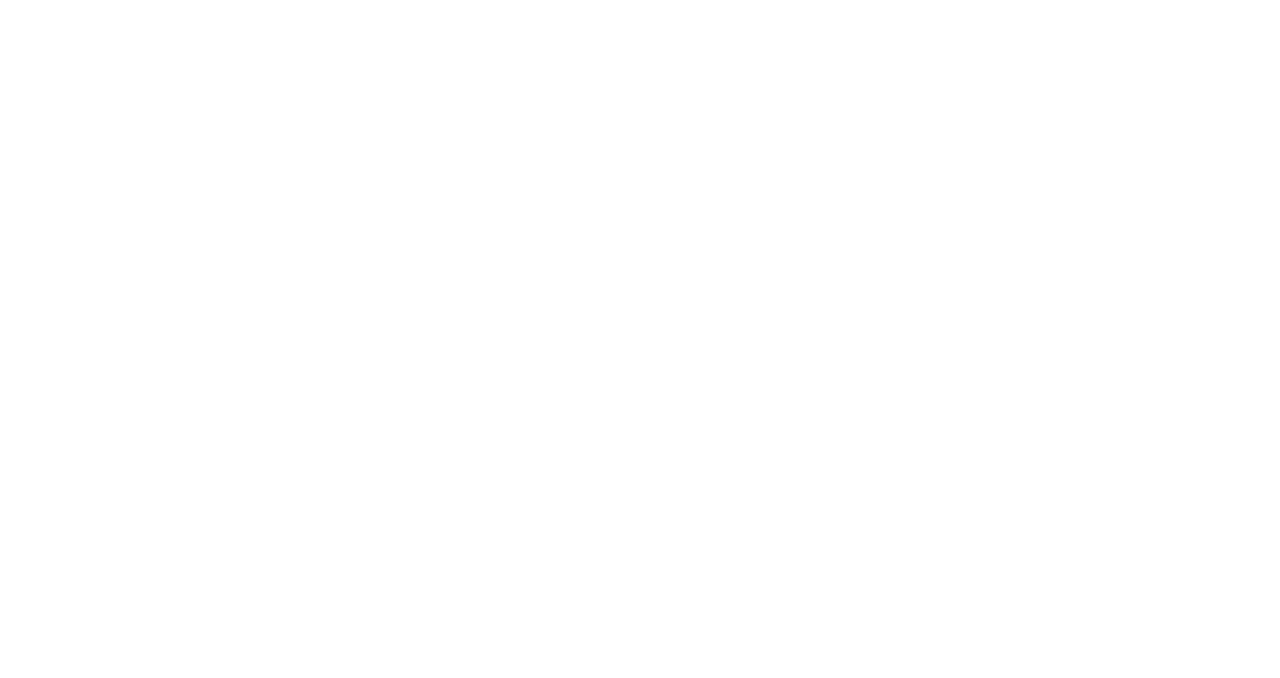
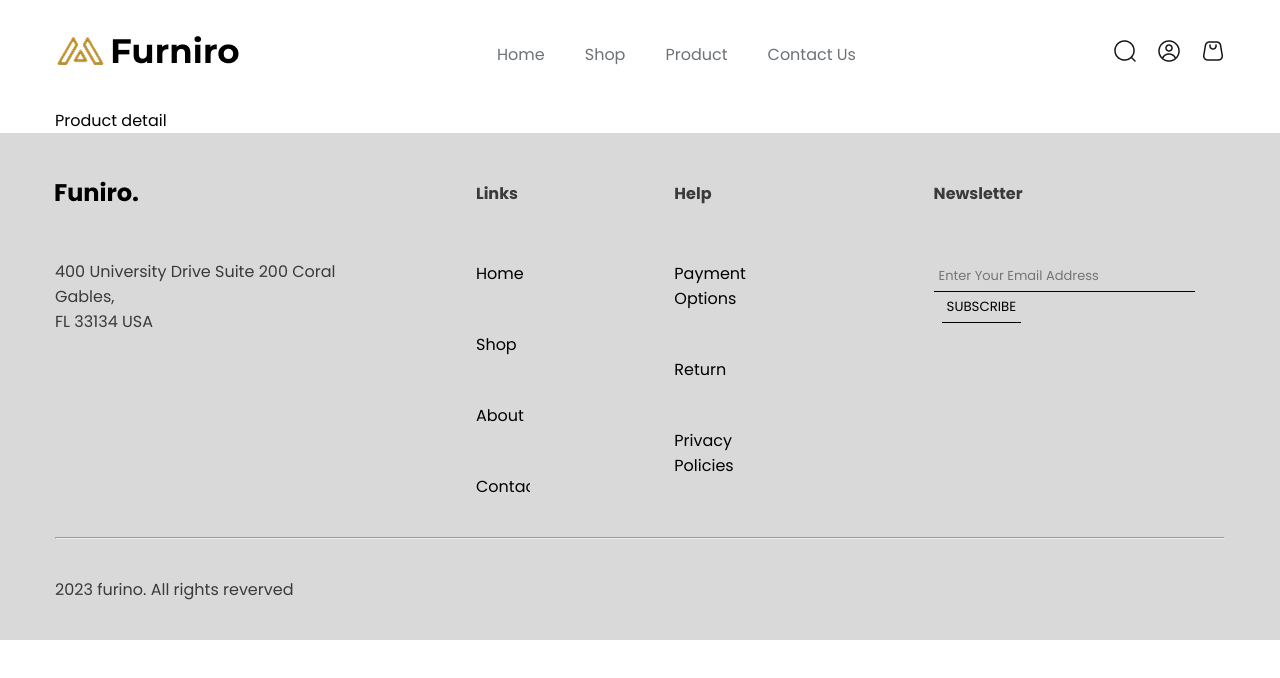
Before and after one commit to Mohsin-Hashmi/e-commerce-app, a React (Vite) app in the folder e-commerce-frontend/: page /products-detail in a window 1280 px wide. Before the commit this address had no page. Shown: the top 678 px of the page. Built offline with nearby package versions, Linux system fonts and the light colour scheme.

Commit message:
Developing the product detail page

```diff
--- a/e-commerce-frontend/src/App.jsx
+++ b/e-commerce-frontend/src/App.jsx
@@ -6,6 +6,7 @@
 import Product from "./pages/ProductPage/Product";
 import appStore from "./utils/appStore";
 import { Provider } from "react-redux";
+import ProductDetail from "./pages/ProductDetailPage/ProductDetail";
 // import ProdectedRoute from "./context/ProtectedRoute";
 // import { AuthProvider } from "./context/AuthContext";
 function App() {
@@ -22,6 +23,7 @@
 
             <Route path="/contact-us" element={<ContactUs />} />
             <Route path="/products" element={<Product />} />
+            <Route path="/products-detail" element={<ProductDetail />} />
           </Routes>
         </BrowserRouter>
       </Provider>
--- a/e-commerce-frontend/src/components/Header/Header.css
+++ b/e-commerce-frontend/src/components/Header/Header.css
@@ -1,5 +1,6 @@
 .header{
     padding: 30px 0;
+
 }
 .headerNavbar{
     display: flex;
--- a/e-commerce-frontend/src/pages/ContactUsPage/ContactUs.css
+++ b/e-commerce-frontend/src/pages/ContactUsPage/ContactUs.css
@@ -1,6 +1,7 @@
 .contactUsSec {
   position: relative;
   height: 316px;
+  display: block;
 }
 .contactUsSec::after {
   content: "";
--- /dev/null
+++ b/e-commerce-frontend/src/pages/ProductDetailPage/ProductDetail.jsx
@@ -0,0 +1,19 @@
+import Header from "../../components/Header/Header";
+import Footer from "../../components/Footer/Footer";
+const ProductDetail = () => {
+  return (
+    <>
+      <Header />
+      <section className="productDetailSec">
+        <div className="container">
+            <div className="productDetailSecWrapper">
+                <p>Product detail</p>
+            </div>
+        </div>
+      </section>
+      <Footer />
+    </>
+  );
+};
+
+export default ProductDetail;
--- a/e-commerce-frontend/src/pages/ProductPage/Product.jsx
+++ b/e-commerce-frontend/src/pages/ProductPage/Product.jsx
@@ -8,6 +8,7 @@
 import { useDispatch, useSelector } from "react-redux";
 import { addProduct } from "../../utils/productSlice";
 import { useEffect } from "react";
+
 
 const Product = () => {
   const dispatch = useDispatch();
@@ -23,6 +24,7 @@
   useEffect(() => {
     handleProducts();
   }, []);
+
   return (
     <>
       <Header />
@@ -44,7 +46,7 @@
             {products && products.length > 0 ? (
               products.map((product) => (
                 <div key={product.id} className="productCard">
-                  <Link to="" className="productCardLink">
+                  <Link to="/products-detail" className="productCardLink">
                     <img
                       src={product.image_path}
                       alt={product.name}
```
Also changed, not shown: e-commerce-frontend/src/pages/ProductDetailPage/ProductDetail.css (added).
